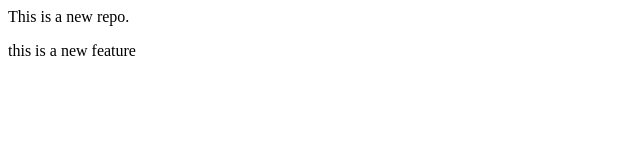
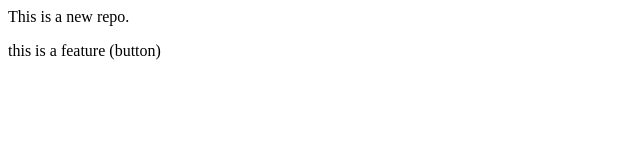
Before and after one commit to Durvang-Chavan/LocalRepo, a plain HTML site: page index.html in a window 1280 px wide. Shown: the full height of the page, 0-640 px from the left. Drawn offline with Linux system fonts and the light colour scheme.

```diff
--- a/index.html
+++ b/index.html
@@ -1,2 +1,2 @@
 <p>This is a new repo.</p>
-<p>this is a new feature</p>
+<p>this is a feature (button)</p>
```
